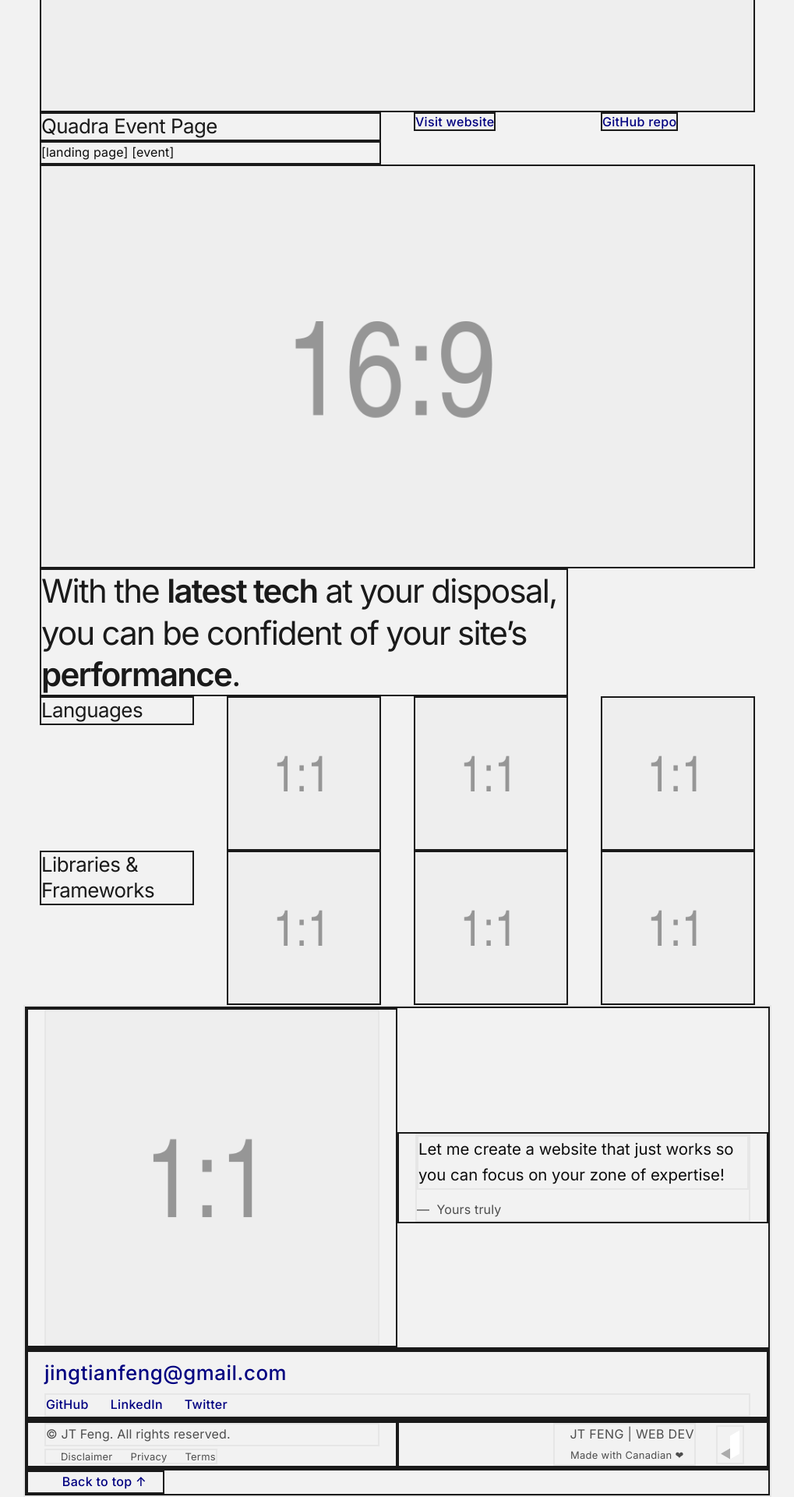
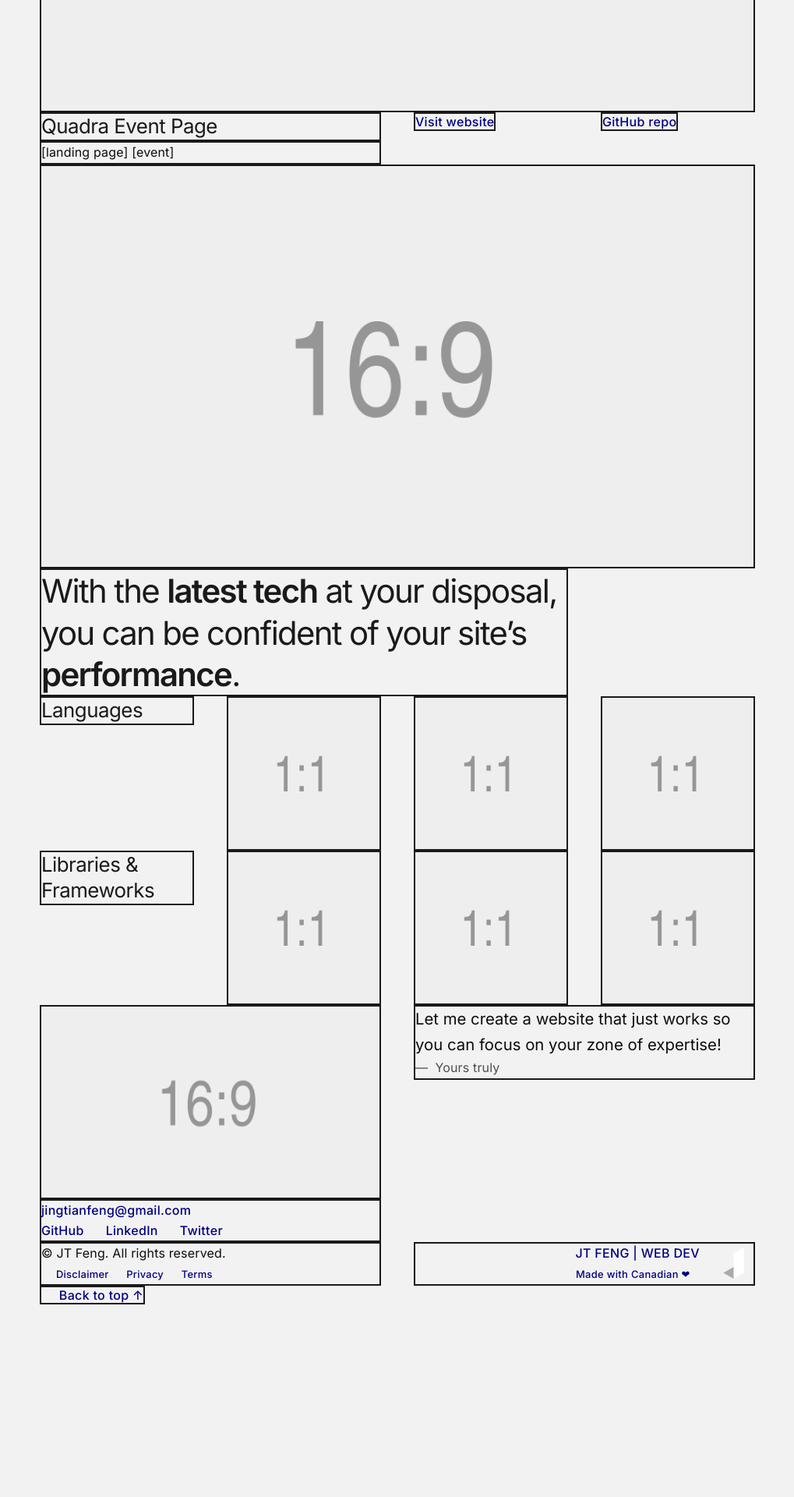
Before and after one commit to jingtianfeng/jtfeng-personal-1, a Jekyll site: the page built from index.html, in a window 1280 px wide. Shown: the part 1337-3257 px from the top of the page at 78% size, without its empty margins (130-1149 px from the left). Built offline with Jekyll 4.4.1, drawn with Linux system fonts in a browser that asks for light colours; after the commit the page ends 3012 px from its top, so only the background shows below that.

Commit message:
Update footer: wrap column elements with <div>

```diff
--- a/_includes/footer.html
+++ b/_includes/footer.html
@@ -1,101 +1,92 @@
 <footer id="footer">
-    <div class="border container">
-        <div class="border border-dark
-                    row align-items-center">
-            <div class="border border-dark
-                        col-4 col-md-2">
-                <img class="border img-fluid"
-                     src="/assets/img/placeholder-1x1.png" alt="Selfie"
+    <div class="container">
+        <div class="row">
+            <div class="col-4 col-md-2">
+                <img class="border border-dark img-fluid"
+                     src="/assets/img/placeholder-16x9.png" alt="Selfie"
                      height="160" width="auto">
             </div>
-            <div class="border border-dark
-                        col-4 col-md-2">
-                <figure class="border">
-                    <blockquote class="border blockquote">
+            <div class="col-4 col-md-2">
+                <figure class="border border-dark">
+                    <blockquote class="blockquote">
                         <p>
                             Let me create a website that just works
                             so you can focus on your zone of expertise!
                         </p>
                     </blockquote>
-                    <figcaption class="blockquote-footer mt-2">
+                    <figcaption class="blockquote-footer">
                         Yours truly
                     </figcaption>
                 </figure>
             </div>
         </div>
-        <div class="border border-dark
-                    row align-items-center">
-            <address class="border border-dark
-                            col-4">
-                <a href="mailto:jingtianfeng@gmail.com"
-                   class="fs-4 lh-lg">
+        <div class="row">
+            <div class="col-4 col-md-2">
+                <address class="border border-dark">
+                    <a href="mailto:jingtianfeng@gmail.com">
                         jingtianfeng@gmail.com
                     </a>
-                <div class="border">
-                    <a href="https://github.com/jingtianfeng">GitHub</a>
+                    <div>
+                        <a href="https://github.com/jingtianfeng">
+                            GitHub
+                        </a>
                         &nbsp;&nbsp;&nbsp;&nbsp;
-                    <a href="https://ca.linkedin.com/in/jing-tian-feng-66a295120">LinkedIn</a>
+                        <a href="https://ca.linkedin.com/in/jing-tian-feng-66a295120">
+                            LinkedIn
+                        </a>
                         &nbsp;&nbsp;&nbsp;&nbsp;
-                    <a href="#">Twitter</a>
+                        <a href="#">
+                            Twitter
+                        </a>
                     </div>
                 </address>
             </div>
-        <div class="border border-dark
-                    text-nowrap
-                    row">
-            <div class="border border-dark
-                        text-muted
-                        col-4 col-md-2">
-                <div class="border">
-                    © {{ site.title }}. All rights reserved.
         </div>
-                <small class="border">
+        <div class="row">
+            <div class="col-4 col-md-2">
+                <div class="border border-dark">
+                    <p>© {{ site.title }}. All rights reserved.</p>
+                    <small>
                         &nbsp;&nbsp;&nbsp;&nbsp;
-                    <a href="/disclaimer"
-                       class="text-muted fw-normal">
+                        <a href="/disclaimer">
                             Disclaimer
                         </a>
                         &nbsp;&nbsp;&nbsp;&nbsp;
-                    <a href="/privacy"
-                       class="text-muted fw-normal">
+                        <a href="/privacy">
                             Privacy
                         </a>
                         &nbsp;&nbsp;&nbsp;&nbsp;
-                    <a href="/terms"
-                       class="text-muted fw-normal">
+                        <a href="/terms">
                             Terms
                         </a>
                     </small>
                 </div>
-            <a class="border border-dark
-                      text-muted fw-normal
-                      d-flex align-items-center
-                      col-4 col-md-2"
+            </div>
+            <div class="col-4 col-md-2">
+                <a class="border border-dark d-flex"
                    href="https://jtfeng.com"
                    target="_blank" rel="noopener noreferrer">
-                <div class="border
-                            ms-md-auto">
-                    <div>
+                    <div class="ms-md-auto">
+                        <p>
                             &nbsp;&nbsp;&nbsp; JT FENG | WEB DEV
-                    </div>
+                        </p>
                         <small>
                             &nbsp;&nbsp;&nbsp;&nbsp; Made with Canadian ❤
                         </small>
                     </div>
-                <img class="border
-                            ms-4 me-1"
+                    <img class="ms-4 me-1"
                          src="/assets/img/jtfeng.png" alt="Website built by JT Feng"
                          height="50" width="auto">
                 </a>
             </div>
-        <div class="border border-dark
-                    row">
-            <a class="border border-dark
-                      col-4"
-               style="max-width: max-content"
+        </div>
+        <div class="row">
+            <div class="col-4">
+                <a class="border border-dark"
                    href="#nav-top">
                     &nbsp;&nbsp;&nbsp;&nbsp; Back to top ↑
                 </a>
             </div>
         </div>
+    </div>
 </footer>
```
Lines whose indentation alone changed are shown as unchanged.
